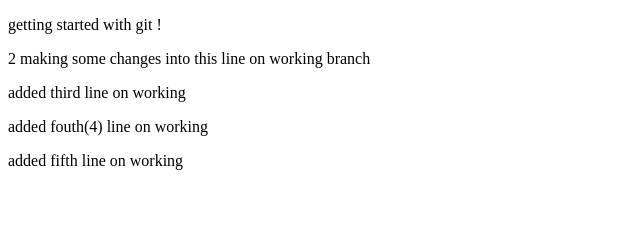
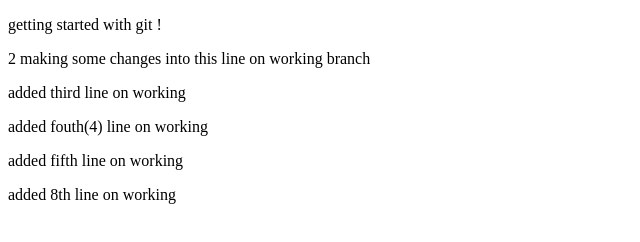
Before and after one commit to aditya0755/web-dev, a plain HTML site: page index.html in a window 1280 px wide. Shown: the whole page, without its empty margins (0-640 px from the left). Drawn offline with Linux system fonts and the light colour scheme.

Commit message:
git added 8th line on working

```diff
--- a/index.html
+++ b/index.html
@@ -11,5 +11,6 @@
     <p>added third line on working</p>
     <p>added fouth(4) line on working</p>
     <p>added fifth line on working</p>
+    <p>added 8th line on working</p>
 </body>
 </html>
```
